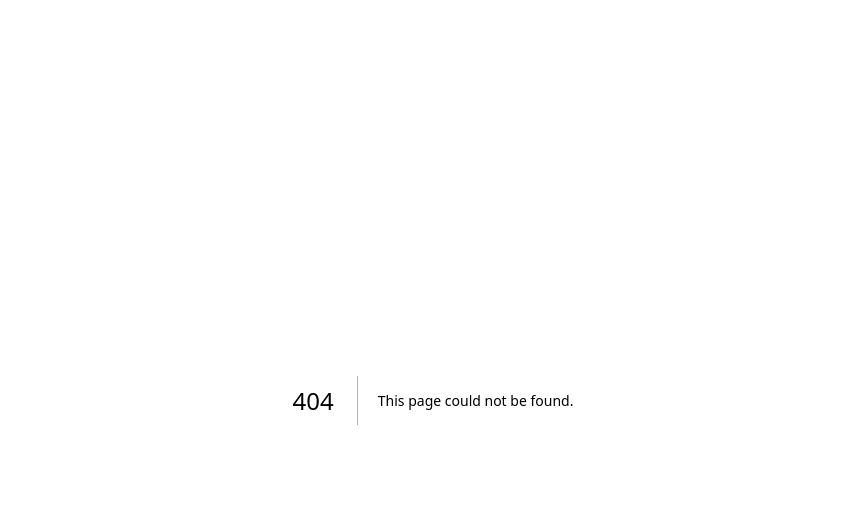
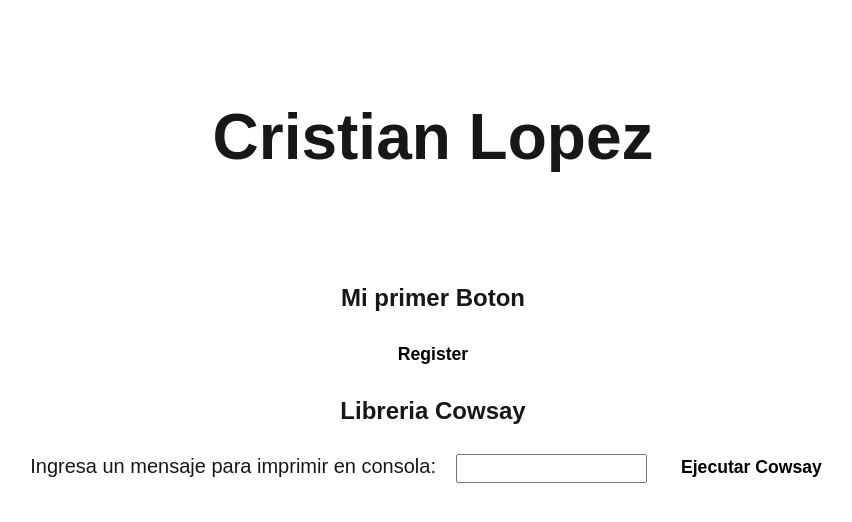
Before and after one commit to psalamanca/react_homework, a Next.js app: page /cristian in a window 1280 px wide. Before the commit this address had no page. Shown: the top 522 px of the page, without its empty margins (207-1059 px from the left). Built offline with nearby package versions, Linux system fonts and the light colour scheme.

Commit message:
Creacion de componente y implementacion de cowsay en el navegador

```diff
--- /dev/null
+++ b/src/app/cristian/components/Button.jsx
@@ -0,0 +1,37 @@
+'use client'
+import { say  } from 'cowsay-browser';
+import { useState } from 'react';
+import styles from './button.module.css';
+
+
+export function Button () {
+  const [message, setMessage ] = useState('')
+
+  function handleButton () {
+    alert("Mi primer Boton")
+  }
+
+  function handleCowsay () {
+    //console.log(message)
+    console.log(say({ text: message }));
+    alert('Revisa la consola')
+  }
+
+  return(
+    <>
+    <h1 className={styles.title}>Cristian Lopez</h1>
+    <div className={styles.exercise}>
+      <h2 className={styles.h2}>Mi primer Boton</h2>
+      <button className={styles.button} onClick={handleButton}>Register</button>
+    </div>
+    <div className={styles.exercise}>
+      <h2 className={styles.h2}>Libreria Cowsay</h2>
+      <label className={styles.label}>Ingresa un mensaje para imprimir en consola:</label>
+      <input className={styles.input} value={message} onChange={e => setMessage(e.target.value)}></input>
+      <button className={styles.button} onClick={handleCowsay}>Ejecutar Cowsay</button>
+    </div>
+
+    </>
+
+  )
+}
--- /dev/null
+++ b/src/app/cristian/components/button.module.css
@@ -0,0 +1,41 @@
+.title {
+  font-size: 4rem;
+  font-weight: 700;
+  text-align: center;
+  margin: 0;
+  padding: 100px;
+}
+
+.h2 {
+  padding: 10px;
+  text-align: center;
+}
+
+.button {
+  background: white;
+  color: black;
+  border: none;
+  border-radius: 8px;
+  padding: 12px 24px;
+  font-size: 1.1rem;
+  font-weight: 600;
+  cursor: pointer;
+  margin: 10px;
+}
+
+.button:hover {
+  transform: translateY(-2px);}
+
+
+.label {
+  font-size: 20px;
+  padding: 20px;
+}
+
+.input{
+  padding: 5px;
+
+}
+.exercise {
+  text-align: center;
+}
--- /dev/null
+++ b/src/app/cristian/page.js
@@ -0,0 +1,9 @@
+import { Button } from "./components/Button.jsx";
+
+export default function Welcome() {
+  return (
+    <>
+      <Button/>
+    </>
+  );
+}
--- a/src/app/page.js
+++ b/src/app/page.js
@@ -9,6 +9,9 @@ export default function Home() {
         <Link href="/julian">
           <button className={styles.button}>Ir a la página de Julian</button>
         </Link>
+        <Link href="/cristian">
+          <button className={styles.button}>Ir a la página de Cristian Lopez</button>
+        </Link>
       </main>
     </div>
   );
```
Also changed, not shown: package.json (+6 -4 lines), src/app/cristian/comments.md (+5 -0 lines), src/app/cristian/utils/Cowsay.js (added, +10 -0 lines), 1 other file (tests, documents, lock files or other folders).
